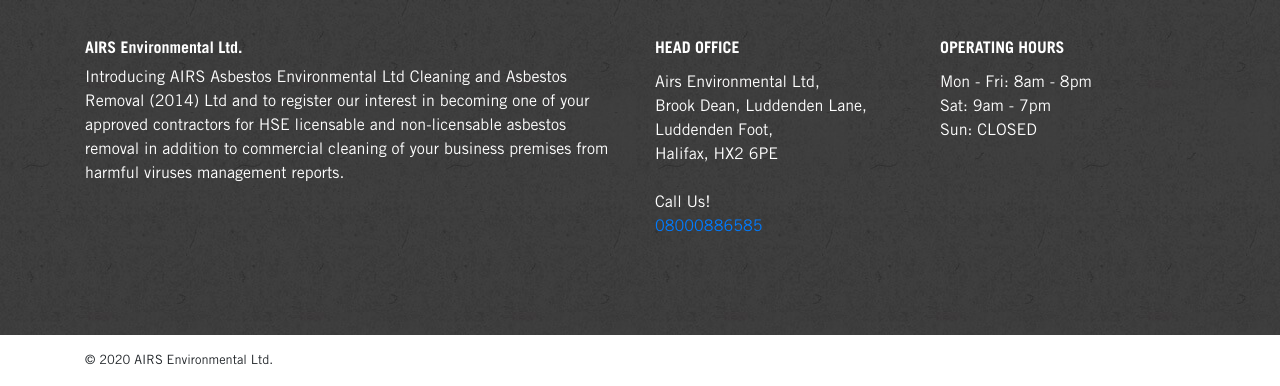
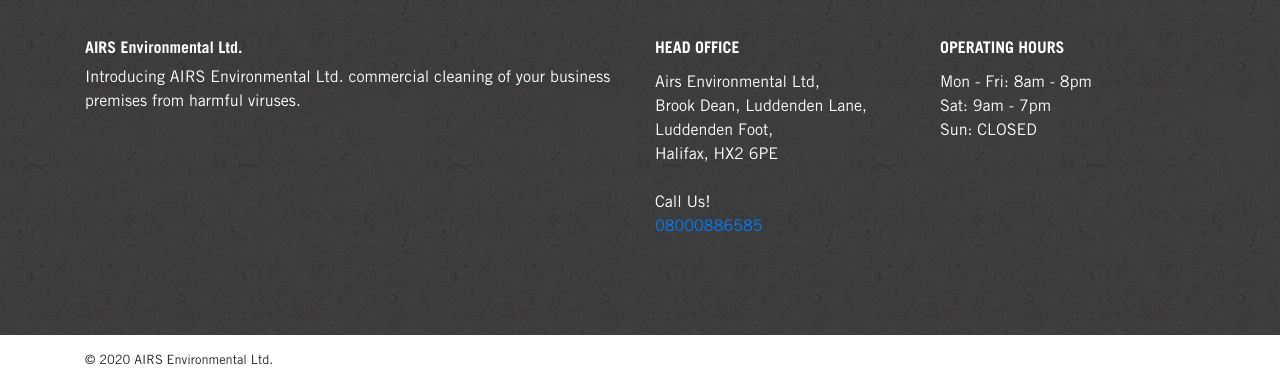
Before and after one commit to adyanmuhammad/airs-2, a Jekyll site: the page built from index.md, in a window 1280 px wide and 900 px high, scrolled down 1706 px, cut to the strip 514-900 px from the top of the window. Built offline with Jekyll 4.4.1, drawn with Linux system fonts in a browser that asks for light colours; nearby versions of some CDN libraries.

Commit message:
Update footer.html

```diff
--- a/_includes/footer.html
+++ b/_includes/footer.html
@@ -18,7 +18,7 @@
           </span>
         </h6>
         <p class="text-gray-700 mb--3">
-          Introducing AIRS Asbestos Environmental Ltd Cleaning and Asbestos Removal (2014) Ltd and to register our interest in becoming one of your approved contractors for HSE licensable and non-licensable asbestos removal in addition to commercial cleaning of your business premises from harmful viruses management reports.
+          Introducing AIRS Environmental Ltd. commercial cleaning of your business premises from harmful viruses.
         </p>
       </div>
       <div class="col-6 col-md-3 col-lg-3 my-3">
```
